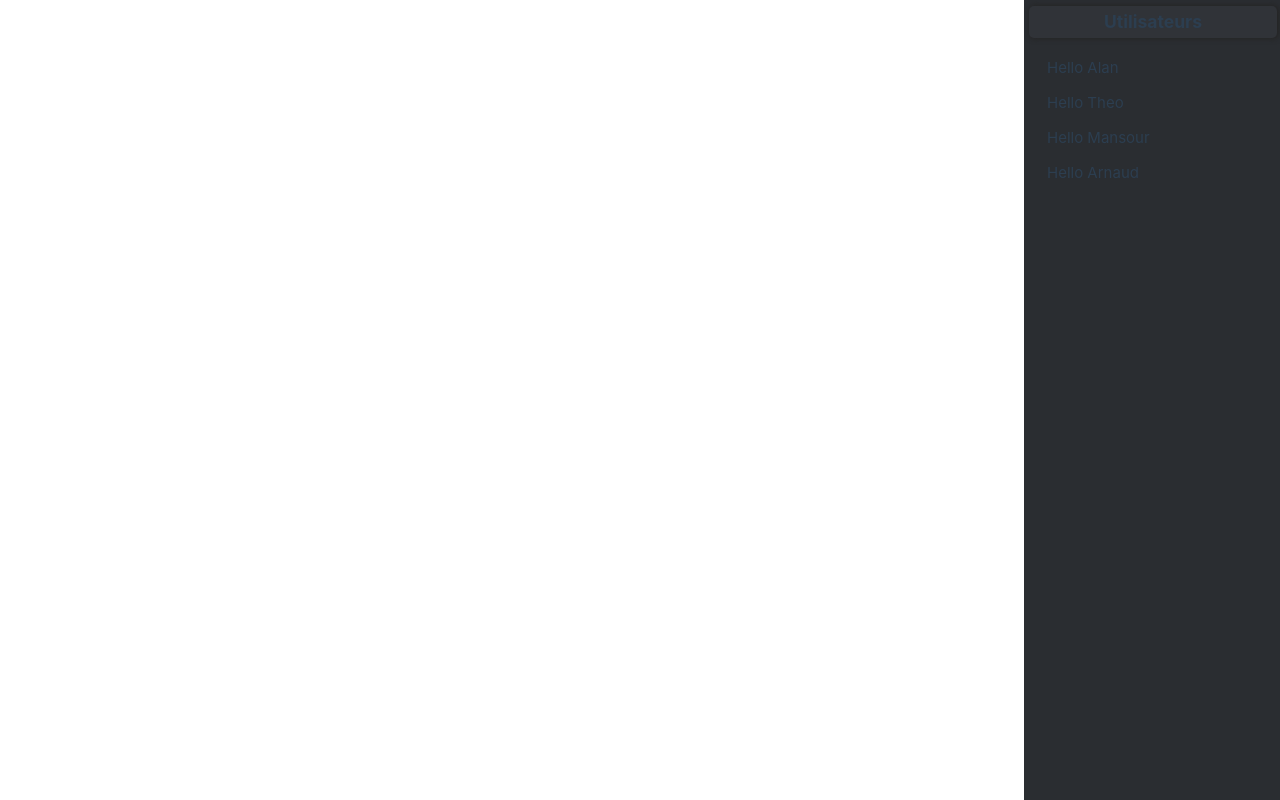
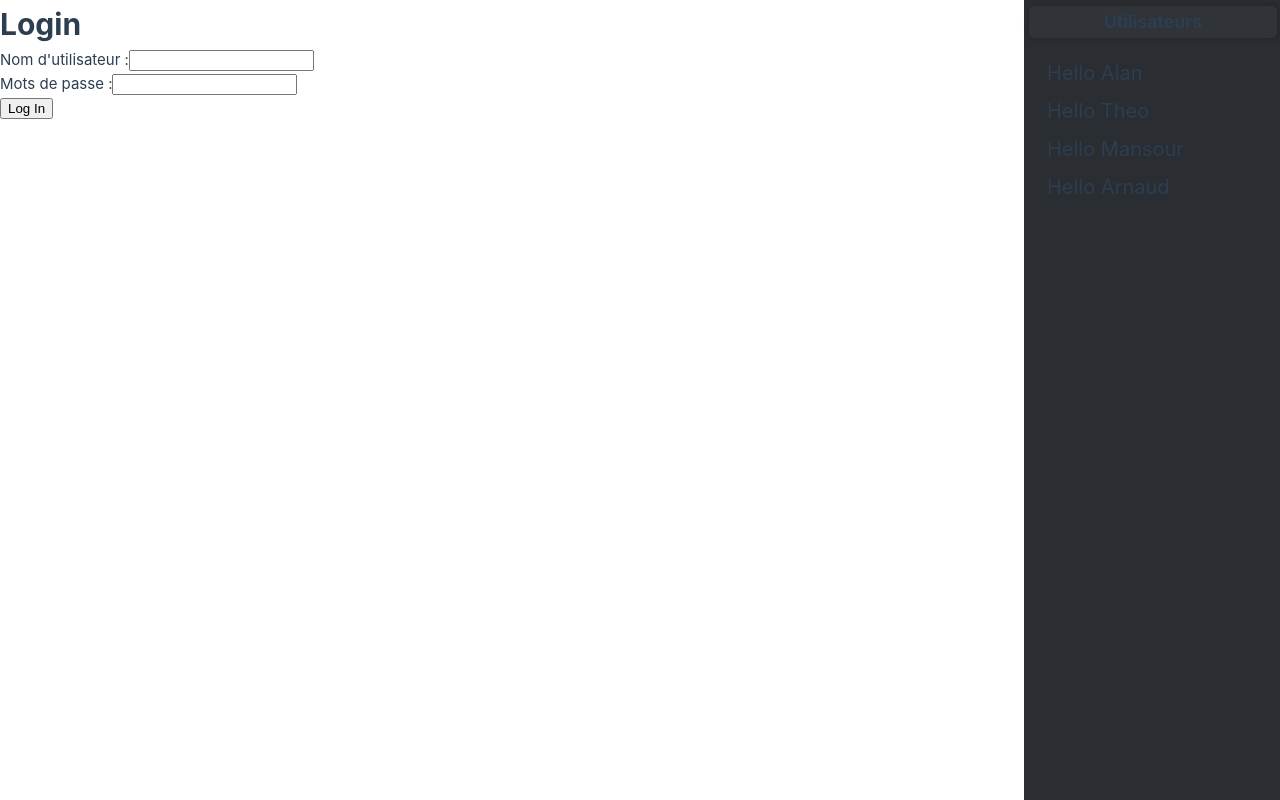
Before and after one commit to Frezz68/FakeDiscord, a Vue app: page / in a window 1280 px wide. Built offline with nearby package versions, Linux system fonts and the light colour scheme.

Commit message:
🪜 init login page

```diff
--- a/src/App.vue
+++ b/src/App.vue
@@ -1,6 +1,7 @@
 <script setup>
 //import HelloWorld from './components/HelloWorld.vue'
 import UserList from './components/UserList.vue'
+import LoginPage from "./components/LoginPage.vue";
 </script>
 
 <template>
@@ -14,6 +15,7 @@ import UserList from './components/UserList.vue'
 
   <main>
      <UserList></UserList>
+      <login-page></login-page>
      </main>
    </template>
 
--- /dev/null
+++ b/src/components/LoginPage.vue
@@ -0,0 +1,22 @@
+<template>
+<div class="login-panel">
+  <h1>Login</h1>
+  <label for="user">Nom d'utilisateur :</label>
+  <input id="user" type="text"><br>
+  <label for="password">Mots de passe :</label>
+  <input id="password" type="password"><br>
+  <button>Log In</button>
+</div>
+</template>
+
+<script setup>
+
+</script>
+
+<style scoped>
+.login-panel {
+  display: block;
+  margin-left: auto;
+  margin-right: auto;
+}
+</style>
--- a/src/components/UserList.vue
+++ b/src/components/UserList.vue
@@ -58,9 +58,11 @@ const users = reactive([
 .right-panel li {
   line-height: normal;
   padding-left: 20px;
+  padding-top: 3px;
   margin-top: 5px;
   border-radius: 7px;
   height: 30px;
+  font-size: 20px;
 
 }
 
```
Lines whose indentation alone changed are shown as unchanged.
